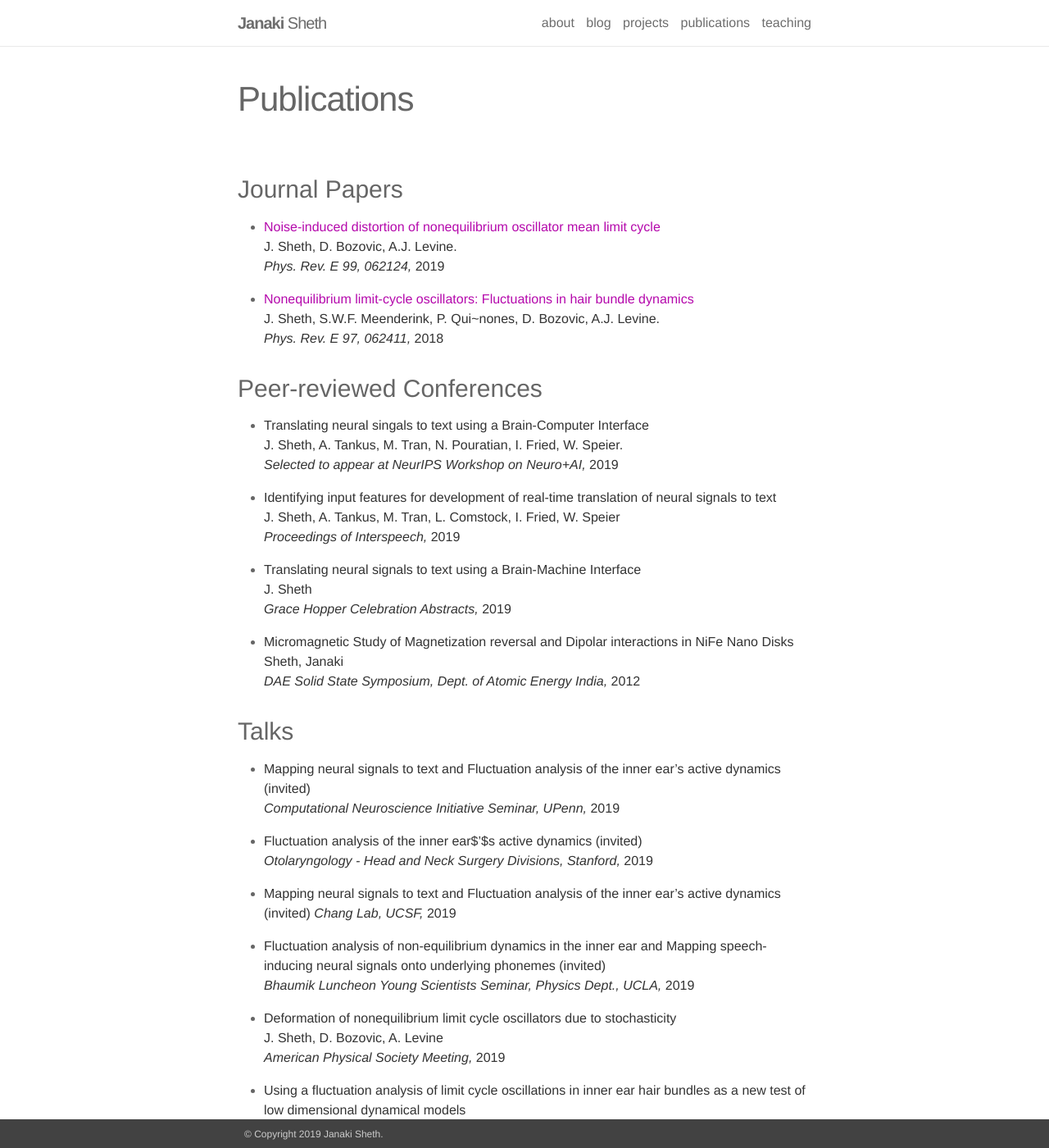
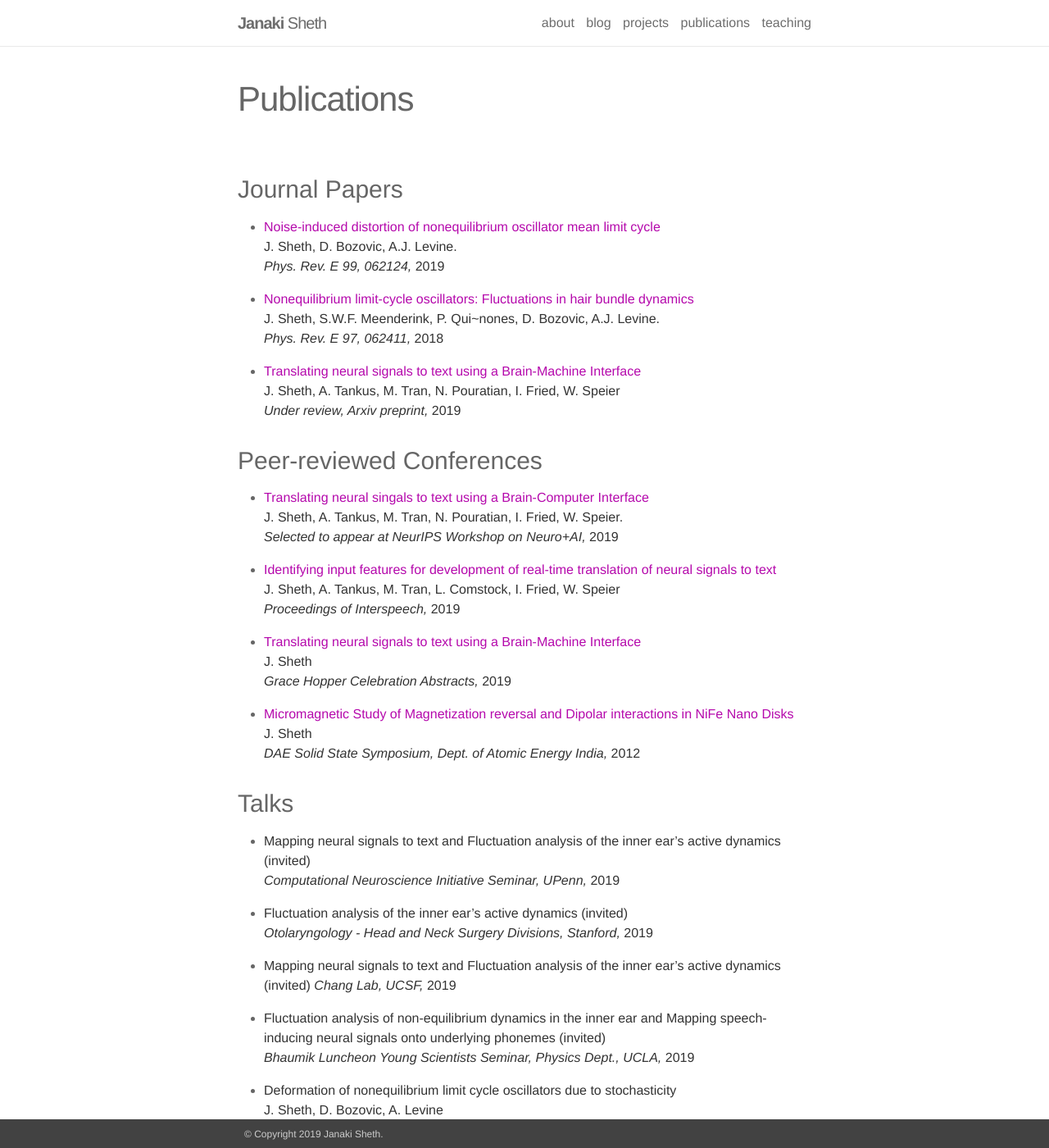
Before and after one commit to JanakiSheth/JanakiSheth.github.io, a Jekyll site: the page built from _pages/publications.md, in a window 1280 px wide and 1400 px high. Shown: the whole window at 82% size. Built offline with Jekyll 4.4.1, drawn with Linux system fonts in a browser that asks for light colours; nearby versions of some CDN libraries.

Commit message:
corrections_publications

```diff
--- a/_pages/publications.md
+++ b/_pages/publications.md
@@ -11,19 +11,21 @@ title: Publications
 * [Nonequilibrium limit-cycle oscillators: Fluctuations in hair bundle
   dynamics](https://journals.aps.org/pre/abstract/10.1103/PhysRevE.97.062411) <br> 	J. Sheth, S.W.F. Meenderink, P. Qui\~nones, D. Bozovic, A.J. Levine. <br>*Phys. Rev. E 97, 062411,* 2018
 
+* [Translating neural signals to text using a Brain-Machine Interface](https://arxiv.org/abs/1907.04265) <br> 	J. Sheth, A. Tankus, M. Tran, N. Pouratian, I. Fried, W. Speier <br> *Under review, Arxiv preprint,* 2019
+
 ### Peer-reviewed Conferences
-* Translating neural singals to text using a Brain-Computer Interface <br> J. Sheth, A. Tankus, M. Tran, N. Pouratian, I. Fried, W. Speier. <br>*Selected to appear at NeurIPS Workshop on Neuro+AI,* 2019
+* [Translating neural singals to text using a Brain-Computer Interface](https://openreview.net/pdf?id=B1lj77F88B) <br> J. Sheth, A. Tankus, M. Tran, N. Pouratian, I. Fried, W. Speier. <br>*Selected to appear at NeurIPS Workshop on Neuro+AI,* 2019
 
-* Identifying input features for development of real-time translation of neural signals to text <br> J. Sheth, A. Tankus, M. Tran, L. Comstock, I. Fried, W. Speier <br>*Proceedings of Interspeech,* 2019
+* [Identifying input features for development of real-time translation of neural signals to text](https://www.isca-speech.org/archive/Interspeech_2019/pdfs/3092.pdf) <br> J. Sheth, A. Tankus, M. Tran, L. Comstock, I. Fried, W. Speier <br>*Proceedings of Interspeech,* 2019
 
-* Translating neural signals to text using a Brain-Machine Interface <br> J. Sheth <br>*Grace Hopper Celebration Abstracts,* 2019
+* [Translating neural signals to text using a Brain-Machine Interface](https://ghc.anitab.org/2019-attend/schedule-overview/poster-session/#hci) <br> J. Sheth <br>*Grace Hopper Celebration Abstracts,* 2019
 
-* Micromagnetic Study of Magnetization reversal and Dipolar interactions in NiFe Nano Disks <br>Sheth, Janaki <br> *DAE Solid State Symposium, Dept. of Atomic Energy India,* 2012
+* [Micromagnetic Study of Magnetization reversal and Dipolar interactions in NiFe Nano Disks](https://aip.scitation.org/doi/abs/10.1063/1.4791090?class=pdf&journalCode=apc) <br>J. Sheth <br> *DAE Solid State Symposium, Dept. of Atomic Energy India,* 2012
 
 ### Talks
 * Mapping neural signals to text and Fluctuation analysis of the inner ear's active dynamics (invited) <br>*Computational Neuroscience Initiative Seminar, UPenn,* 2019
 
-* Fluctuation analysis of the inner ear$'$s active dynamics (invited) <br> *Otolaryngology - Head and Neck Surgery Divisions, Stanford,* 2019
+* Fluctuation analysis of the inner ear's active dynamics (invited) <br> *Otolaryngology - Head and Neck Surgery Divisions, Stanford,* 2019
 
 * Mapping neural signals to text and Fluctuation analysis of the inner ear's active dynamics (invited) *Chang Lab, UCSF,* 2019
 
```
